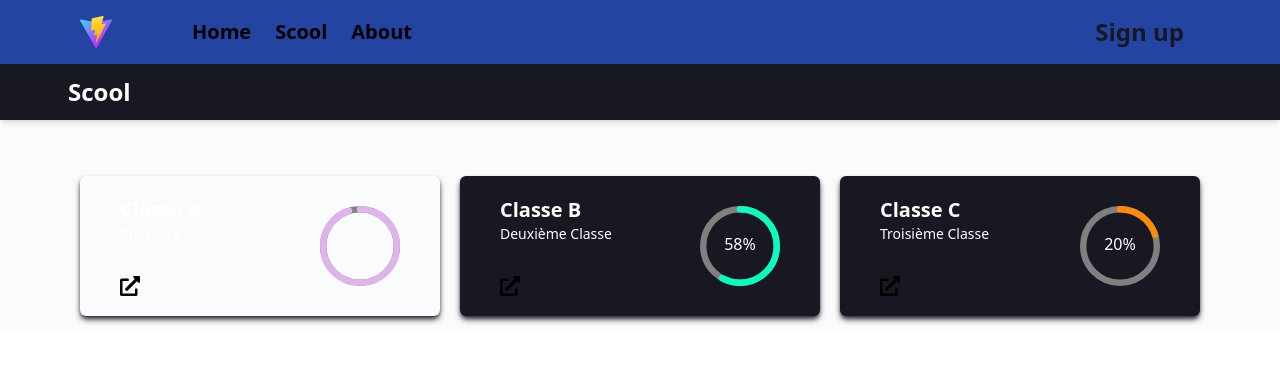
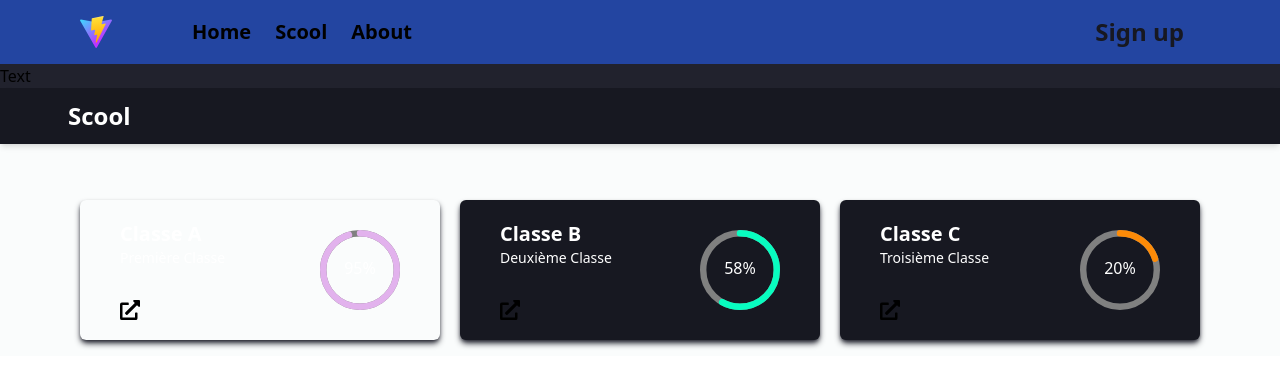
Before and after one commit to rovertnet/open_source, a React (Vite) app: page /scool/classb in a window 1280 px wide. Shown: the top 388 px of the page. Built offline with nearby package versions, Linux system fonts and the light colour scheme.

Commit message:
nouveau commit

```diff
--- a/src/components/ClassB.jsx
+++ b/src/components/ClassB.jsx
@@ -4,7 +4,9 @@ import { Outlet } from "react-router-dom"
 const ClassB = () => {
   return (
     <>
-      <div className=""></div>
+      <div className=" bg-middark">
+        Text
+      </div>
       <Outlet />
     </>
   )
```
